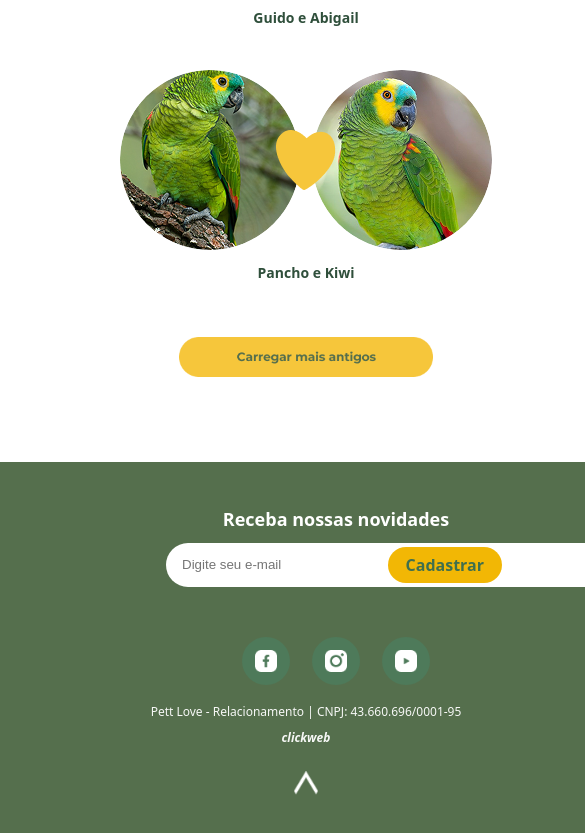
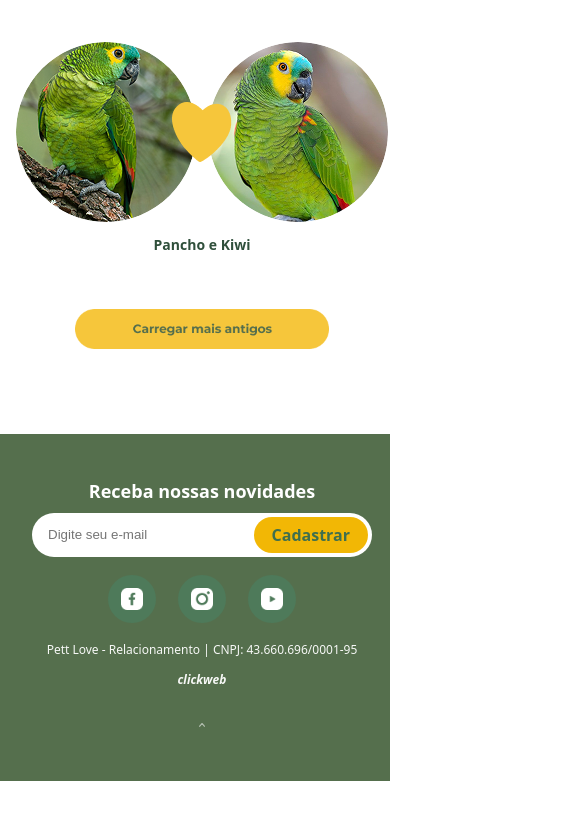
Before and after one commit to Davidmulder/Pettlove, a React (Vite) app: page / in a window 390 px wide. Shown: the part 3190-4023 px from the top of the page, 585 px wide, since content can reach past the window. After the commit the page ends 3971 px from the top, so only its background shows below. Built offline with nearby package versions, Linux system fonts and the light colour scheme; the HTML template or start-up script is replaced by a standard one.

Commit message:
alteração mobile rodape

```diff
--- a/src/components/footer/styles.css
+++ b/src/components/footer/styles.css
@@ -249,47 +249,64 @@
 
 /* ===================== MOBILE ===================== */
 @media (max-width: 768px) {
+
+  /* proteção total contra overflow */
+  html, body {
+    overflow-x: hidden;
+  }
+
+  .footer,
+  .footer * {
+    max-width: 100%;
+    box-sizing: border-box;
+  }
+
   .footer-inner {
     padding: 44px 16px 24px;
   }
 
+  /* remove grid fixo */
+  .footer-grid,
+  .footer-top {
+    display: block;
+    width: 100%;
+  }
+
+  /* esconde logo */
   .footer-brand {
     display: none;
   }
 
-  .footer-top {
-    grid-template-columns: 1fr;
-    margin-bottom: 18px;
-  }
-
-
+  /* newsletter central */
   .footer-news {
-    align-items: center !important;
-    text-align: center !important;
-    transform: none !important;
+    align-items: center;
+    text-align: center;
     width: 100%;
   }
 
-  .footer-news h3 {
-    font-size: 18px;
-    font-weight: 700;
-    margin: 0 0 10px;
-  }
-
   .footer-form {
+    width: 100%;
     justify-content: center;
   }
 
   .footer-input-group {
-    width: min(340px, 92vw);
+    width: 100%;
+    max-width: 340px;
+    min-width: 0;
     margin: 0 auto;
   }
 
-  /* redes centralizadas no mobile */
+  .footer-input-group input {
+    min-width: 0;
+  }
+
+  /* social mobile */
   .footer-social {
-    justify-content: center !important;
+    width: 100%;
+    justify-content: center;
     margin-top: 18px;
     gap: 22px;
+    flex-wrap: wrap;
   }
 
   .footer-social a {
@@ -302,7 +319,7 @@
     height: 22px;
   }
 
-  /* esconde colunas e políticas no mobile */
+  /* esconde blocos desktop */
   .footer-middle,
   .footer-bottom,
   .footer-bottom-bar {
@@ -323,7 +340,7 @@
   }
 
   .footer-clickweb-mobile {
-    margin: 0 0 14px;
+    margin-bottom: 14px;
     font-style: italic;
     font-weight: 700;
   }
@@ -338,11 +355,5 @@
     margin: 0 auto 10px;
     border: none;
     background: transparent;
-    cursor: pointer;
-  }
-
-  .footer-arrow-mobile img {
-    width: 24px;
-    height: 24px;
   }
 }
--- a/src/styles/global.css
+++ b/src/styles/global.css
@@ -16,3 +16,11 @@ body {
   --petlove-orange: #F2B705;
   --petlove-green: #3F6F4E;
 }
+
+html, body {
+  max-width: 100%;
+  overflow-x: hidden;
+}
+*, *::before, *::after {
+  box-sizing: border-box;
+}
```
